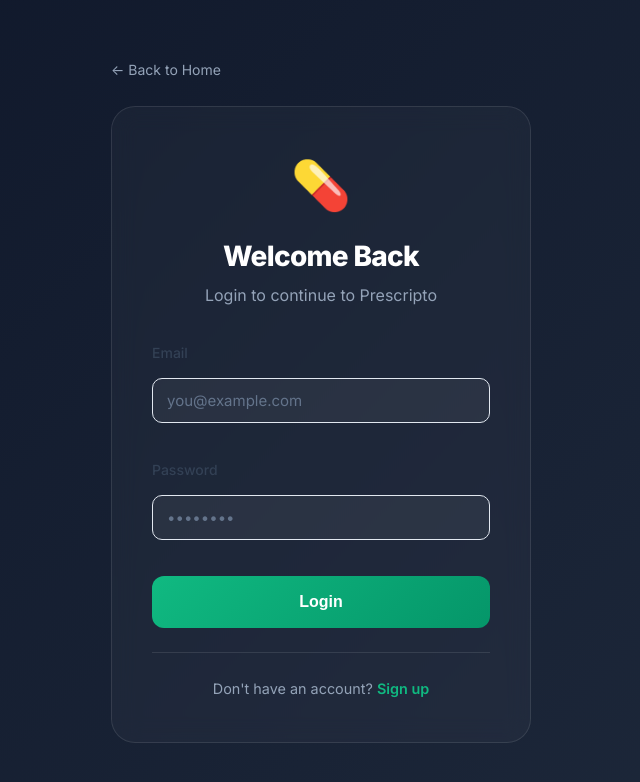
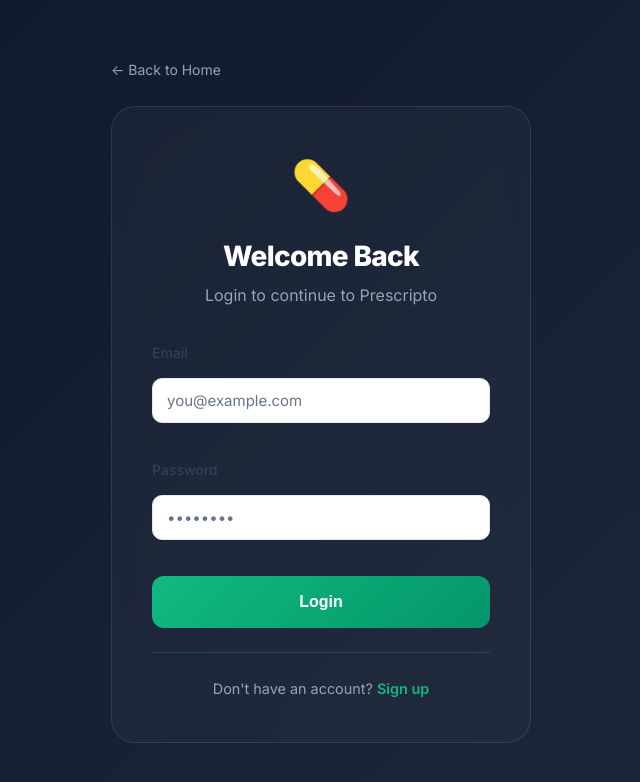
Before and after one commit to Vikaumar/Prescripto, a React (Vite) app in the folder frontend/: page /login in a window 1280 px wide. Shown: the top 782 px of the page, without its empty margins (319-959 px from the left). Built offline with nearby package versions, Linux system fonts and the light colour scheme.

Commit message:
Updated Frontend

```diff
--- a/frontend/src/pages/Dashboard.css
+++ b/frontend/src/pages/Dashboard.css
@@ -316,6 +316,9 @@
     border: 1px solid #e2e8f0;
     border-radius: 10px;
     font-size: 0.9375rem;
+    color: #0f172a;
+    background-color: white;
+    caret-color: #10b981;
     transition: all 0.2s;
 }
 
```
